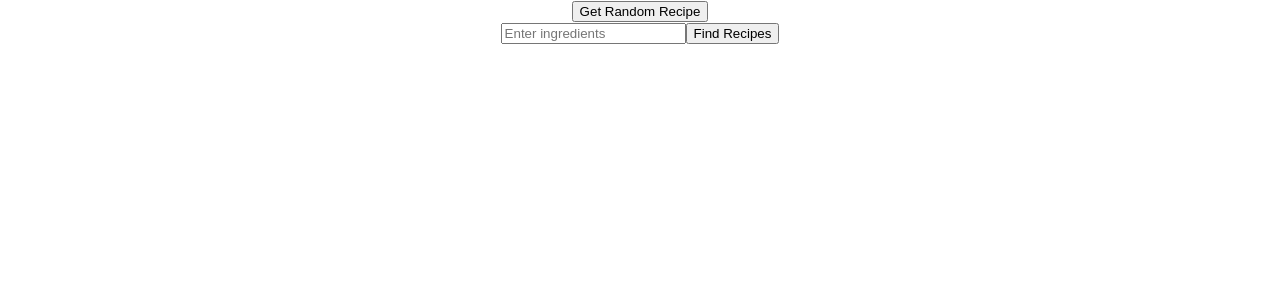
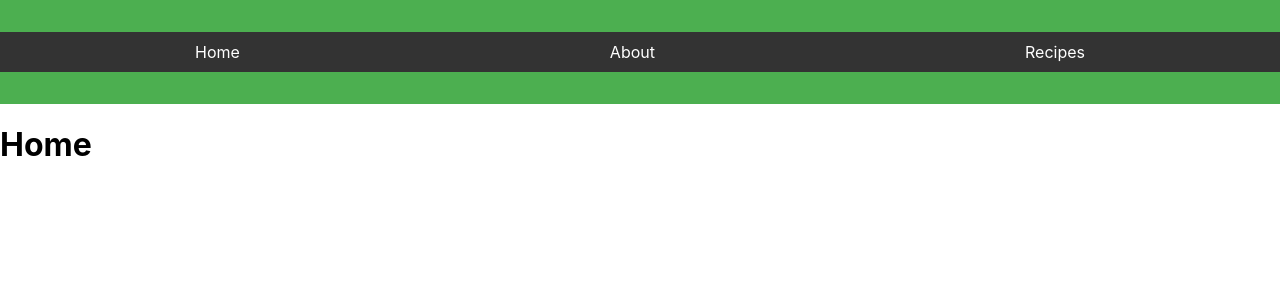
Before and after one commit to rt68/recipesapi, a React (Create React App) app: page / in a window 1280 px wide. Shown: the top 300 px of the page. Built offline with nearby package versions, Linux system fonts and the light colour scheme.

Commit message:
Nav added

```diff
--- a/package.json
+++ b/package.json
@@ -9,6 +9,7 @@
     "axios": "^1.6.5",
     "react": "^18.2.0",
     "react-dom": "^18.2.0",
+    "react-router-dom": "^6.21.1",
     "react-scripts": "5.0.1",
     "web-vitals": "^2.1.4"
   },
--- a/src/App.js
+++ b/src/App.js
@@ -1,13 +1,29 @@
-import RandomRecipe from './components/RandomRecipe';
-import IngredientsRecipe from './components/IngredientsRecipe';
+import Nav from './components/Nav';
+// import RandomRecipe from './components/RandomRecipe';
+// import IngredientsRecipe from './components/IngredientsRecipe';
 import './App.css';
+import { BrowserRouter as Router, Routes, Route } from 'react-router-dom';
 
+// Other imports like your page components
+import Home from './pages/Home';
+import About from './pages/About';
+import RecipesPage from './pages/RecipesPage';
 function App() {
   return (
-    <div className="App">
-     <RandomRecipe />
-     <IngredientsRecipe />
-    </div>
+    <Router>
+      <Nav />
+      <Routes>
+        <Route path="/" element={<Home />} />
+        <Route path="/about" element={<About />} />
+        <Route path="/recipes" element={<RecipesPage />} />
+        {/* Define other routes as needed */}
+      </Routes>
+    </Router>
+    // <div className="App">
+    //   {/* <Nav /> */}
+    //  <RandomRecipe />
+    //  <IngredientsRecipe />
+    // </div>
   );
 }
 
--- a/src/components/Nav.js
+++ b/src/components/Nav.js
@@ -1,8 +1,28 @@
+import { Link } from 'react-router-dom';
 
 export default function Nav () {
+    const navStyle = {
+        display: 'flex',
+        justifyContent: 'space-around',
+        listStyle: 'none',
+        padding: '10px',
+        backgroundColor: '#333',
+        color: 'white',
+      };
     return(
-        <nav>
-
-        </nav>
+        <nav style={{ margin: '0', padding: '1rem 0', backgroundColor: '#4CAF50' }}>
+        <ul style={navStyle}>
+          <li>
+            <Link to="/" style={{ color: 'white', textDecoration: 'none' }}>Home</Link>
+          </li>
+          <li>
+            <Link to="/about" style={{ color: 'white', textDecoration: 'none' }}>About</Link>
+          </li>
+          <li>
+            <Link to="/recipes" style={{ color: 'white', textDecoration: 'none' }}>Recipes</Link>
+          </li>
+          {/* Add additional navigation links as needed */}
+        </ul>
+      </nav>
     )
 }
--- /dev/null
+++ b/src/pages/About.js
@@ -0,0 +1,8 @@
+
+export default function About() {
+    return(
+        <div>
+            <h1>About</h1>
+        </div>
+    )
+}
--- /dev/null
+++ b/src/pages/Home.js
@@ -0,0 +1,8 @@
+
+export default function Home() {
+    return(
+        <div>
+            <h1>Home</h1>
+        </div>
+    )
+}
--- /dev/null
+++ b/src/pages/RecipesPage.js
@@ -0,0 +1,11 @@
+import RandomRecipe from '../components/RandomRecipe'
+import IngredientsRecipe from '../components/IngredientsRecipe'
+
+export default function RecipesPage() {
+    return(
+        <div>
+        <RandomRecipe />
+         <IngredientsRecipe />
+        </div>
+    )
+};
```
Also changed, not shown: src/service/Recipes.js (added), 1 other file (tests, documents, lock files or other folders).
